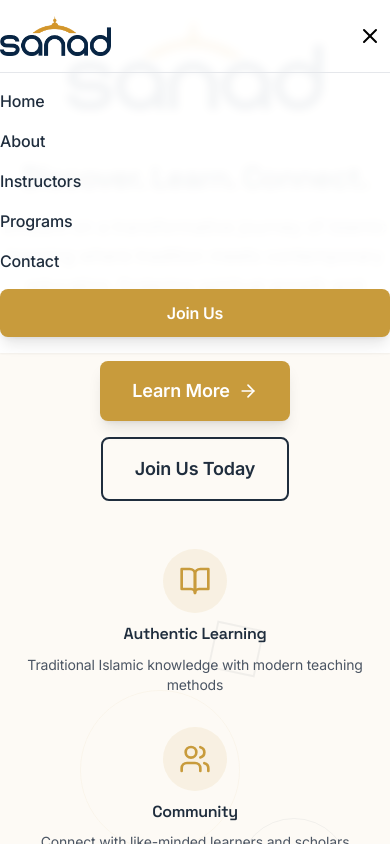
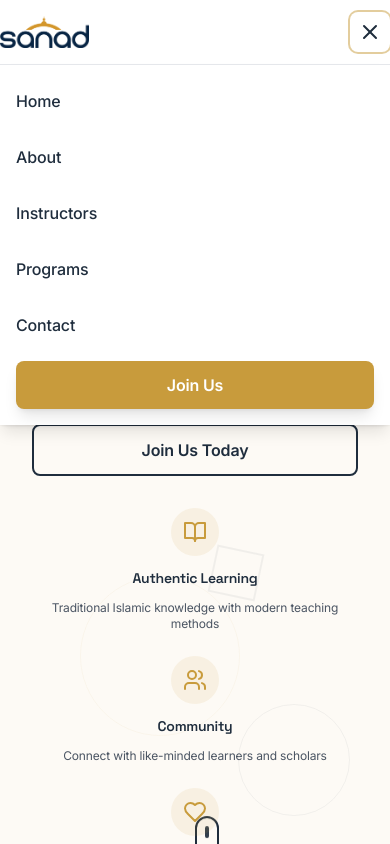
Before and after one commit to ISCJ-Web/sanad-website, a Next.js app: page / in a window 390 px wide. Both pictures are taken after a click on the button "Toggle mobile menu". Shown: the top 844 px of the page. Built offline with nearby package versions, Linux system fonts and the light colour scheme.

Commit message:
Improve mobile responsiveness: fix navbar spacing, hamburger menu, hero section overlap, and instructor cards

```diff
--- a/components/HeroSection.tsx
+++ b/components/HeroSection.tsx
@@ -5,7 +5,7 @@
 
 export default function HeroSection() {
   return (
-    <section id="home" className="relative min-h-screen flex items-center justify-center overflow-hidden">
+    <section id="home" className="relative min-h-screen flex items-center justify-center overflow-hidden pt-16 md:pt-20">
       {/* Background Pattern */}
       <div className="absolute inset-0 opacity-5">
         <div className="absolute top-20 left-10 w-32 h-32 border border-gold rounded-full"></div>
@@ -18,15 +18,15 @@
         <div className="absolute bottom-1/3 right-1/3 w-12 h-12 transform rotate-12 border-2 border-navy"></div>
       </div>
 
-      <div className="container-max text-center z-10">
+      <div className="container-max text-center z-10 px-4">
         <div className="max-w-4xl mx-auto">
           {/* Logo */}
-          <div className="mb-8">
-            <div className="w-64 h-32 flex items-center justify-center mx-auto mb-6">
-                      <img
-                        src={getImagePath("/images/logo/sanad-logo.png")}
-                        alt="Sanad Institute Logo"
-                        className="h-full w-auto object-contain"
+          <div className="mb-6 md:mb-8">
+            <div className="w-48 md:w-64 h-24 md:h-32 flex items-center justify-center mx-auto mb-4 md:mb-6">
+              <img
+                src={getImagePath("/images/logo/sanad-logo.png")}
+                alt="Sanad Institute Logo"
+                className="h-full w-auto object-contain"
                 onError={(e) => {
                   // Fallback to text logo if image fails to load
                   const target = e.target as HTMLImageElement;
@@ -35,58 +35,58 @@
                   if (fallback) fallback.style.display = 'flex';
                 }}
               />
-              <div className="w-24 h-24 bg-gradient-to-br from-gold to-gold-light rounded-2xl flex items-center justify-center mx-auto mb-6 shadow-2xl hidden">
-                <span className="text-white font-bold text-4xl">S</span>
+              <div className="w-20 md:w-24 h-20 md:h-24 bg-gradient-to-br from-gold to-gold-light rounded-2xl flex items-center justify-center mx-auto mb-4 md:mb-6 shadow-2xl hidden">
+                <span className="text-white font-bold text-3xl md:text-4xl">S</span>
               </div>
             </div>
           </div>
 
           {/* Tagline */}
-          <div className="mb-8">
-            <h2 className="text-3xl md:text-4xl font-display font-semibold text-navy-light mb-4 tracking-tight">
+          <div className="mb-6 md:mb-8">
+            <h2 className="text-2xl md:text-3xl lg:text-4xl font-display font-semibold text-navy-light mb-4 tracking-tight">
               Discover. Learn. Connect.
             </h2>
-            <p className="text-lg md:text-xl text-gray-600 max-w-2xl mx-auto leading-relaxed">
+            <p className="text-base md:text-lg lg:text-xl text-gray-600 max-w-2xl mx-auto leading-relaxed px-4">
               Embark on a transformative journey of Islamic learning where tradition meets contemporary education,
               fostering spiritual growth and community connection.
             </p>
           </div>
 
           {/* CTA Buttons */}
-          <div className="flex flex-col sm:flex-row gap-4 justify-center items-center mb-12">
-            <button className="btn-primary text-lg px-8 py-4 flex items-center space-x-2">
+          <div className="flex flex-col sm:flex-row gap-4 justify-center items-center mb-8 md:mb-12 px-4">
+            <button className="btn-primary text-base md:text-lg px-6 md:px-8 py-3 md:py-4 flex items-center space-x-2 w-full sm:w-auto">
               <span>Learn More</span>
               <ArrowRight size={20} />
             </button>
-            <button className="btn-secondary text-lg px-8 py-4">
+            <button className="btn-secondary text-base md:text-lg px-6 md:px-8 py-3 md:py-4 w-full sm:w-auto">
               Join Us Today
             </button>
           </div>
 
           {/* Feature Icons */}
-          <div className="grid grid-cols-1 md:grid-cols-3 gap-8 max-w-3xl mx-auto">
+          <div className="grid grid-cols-1 md:grid-cols-3 gap-6 md:gap-8 max-w-3xl mx-auto px-4">
             <div className="flex flex-col items-center space-y-3 animate-fade-in">
-              <div className="w-16 h-16 bg-gold/10 rounded-full flex items-center justify-center">
-                <BookOpen className="text-gold" size={32} />
+              <div className="w-12 h-12 md:w-16 md:h-16 bg-gold/10 rounded-full flex items-center justify-center">
+                <BookOpen className="text-gold" size={24} />
               </div>
-              <h3 className="font-display font-semibold text-navy">Authentic Learning</h3>
-              <p className="text-gray-600 text-sm text-center">Traditional Islamic knowledge with modern teaching methods</p>
+              <h3 className="font-display font-semibold text-navy text-sm md:text-base">Authentic Learning</h3>
+              <p className="text-gray-600 text-xs md:text-sm text-center">Traditional Islamic knowledge with modern teaching methods</p>
             </div>
 
             <div className="flex flex-col items-center space-y-3 animate-fade-in" style={{ animationDelay: '0.2s' }}>
-              <div className="w-16 h-16 bg-gold/10 rounded-full flex items-center justify-center">
-                <Users className="text-gold" size={32} />
+              <div className="w-12 h-12 md:w-16 md:h-16 bg-gold/10 rounded-full flex items-center justify-center">
+                <Users className="text-gold" size={24} />
               </div>
-              <h3 className="font-display font-semibold text-navy">Community</h3>
-              <p className="text-gray-600 text-sm text-center">Connect with like-minded learners and scholars</p>
+              <h3 className="font-display font-semibold text-navy text-sm md:text-base">Community</h3>
+              <p className="text-gray-600 text-xs md:text-sm text-center">Connect with like-minded learners and scholars</p>
             </div>
 
             <div className="flex flex-col items-center space-y-3 animate-fade-in" style={{ animationDelay: '0.4s' }}>
-              <div className="w-16 h-16 bg-gold/10 rounded-full flex items-center justify-center">
-                <Heart className="text-gold" size={32} />
+              <div className="w-12 h-12 md:w-16 md:h-16 bg-gold/10 rounded-full flex items-center justify-center">
+                <Heart className="text-gold" size={24} />
               </div>
-              <h3 className="font-display font-semibold text-navy">Spiritual Growth</h3>
-              <p className="text-gray-600 text-sm text-center">Nurture your faith and deepen your understanding</p>
+              <h3 className="font-display font-semibold text-navy text-sm md:text-base">Spiritual Growth</h3>
+              <p className="text-gray-600 text-xs md:text-sm text-center">Nurture your faith and deepen your understanding</p>
             </div>
           </div>
         </div>
--- a/components/Navigation.tsx
+++ b/components/Navigation.tsx
@@ -18,14 +18,14 @@
   return (
     <nav className="fixed top-0 w-full bg-white/95 backdrop-blur-sm shadow-sm z-50">
       <div className="container-max">
-        <div className="flex items-center justify-between py-4">
+        <div className="flex items-center justify-between py-3 md:py-4">
           {/* Logo */}
-          <div className="flex items-center space-x-3">
-            <div className="h-10 flex items-center">
-                      <img
-                        src={getImagePath("/images/logo/sanad-logo.png")}
-                        alt="Sanad Institute Logo"
-                        className="h-full w-auto object-contain"
+          <div className="flex items-center">
+            <div className="h-8 md:h-10 flex items-center">
+              <img
+                src={getImagePath("/images/logo/sanad-logo.png")}
+                alt="Sanad Institute Logo"
+                className="h-full w-auto object-contain"
                 onError={(e) => {
                   // Fallback to text logo if image fails to load
                   const target = e.target as HTMLImageElement;
@@ -34,8 +34,8 @@
                   if (fallback) fallback.style.display = 'flex';
                 }}
               />
-              <div className="h-10 w-auto bg-gradient-to-br from-gold to-gold-light rounded-lg flex items-center justify-center px-3 hidden">
-                <span className="text-white font-bold text-lg">Sanad</span>
+              <div className="h-8 md:h-10 w-auto bg-gradient-to-br from-gold to-gold-light rounded-lg flex items-center justify-center px-2 md:px-3 hidden">
+                <span className="text-white font-bold text-sm md:text-lg">Sanad</span>
               </div>
             </div>
           </div>
@@ -58,8 +58,9 @@
 
           {/* Mobile menu button */}
           <button
-            className="md:hidden p-2"
+            className="md:hidden p-2 text-navy hover:text-gold transition-colors duration-300 focus:outline-none focus:ring-2 focus:ring-gold focus:ring-opacity-50 rounded-lg"
             onClick={() => setIsOpen(!isOpen)}
+            aria-label="Toggle mobile menu"
           >
             {isOpen ? <X size={24} /> : <Menu size={24} />}
           </button>
@@ -67,19 +68,22 @@
 
         {/* Mobile Navigation */}
         {isOpen && (
-          <div className="md:hidden py-4 border-t border-gray-200">
-            <div className="flex flex-col space-y-4">
+          <div className="md:hidden bg-white border-t border-gray-200 shadow-lg">
+            <div className="px-4 py-4 space-y-4">
               {navItems.map((item) => (
                 <a
                   key={item.name}
                   href={item.href}
-                  className="text-navy hover:text-gold transition-colors duration-300 font-medium"
+                  className="block text-navy hover:text-gold transition-colors duration-300 font-medium py-2"
                   onClick={() => setIsOpen(false)}
                 >
                   {item.name}
                 </a>
               ))}
-              <button className="btn-primary w-full mt-4">
+              <button
+                className="btn-primary w-full mt-4"
+                onClick={() => setIsOpen(false)}
+              >
                 Join Us
               </button>
             </div>
```
Also changed, not shown: components/InstructorsSection.tsx (+15 -15 lines).
